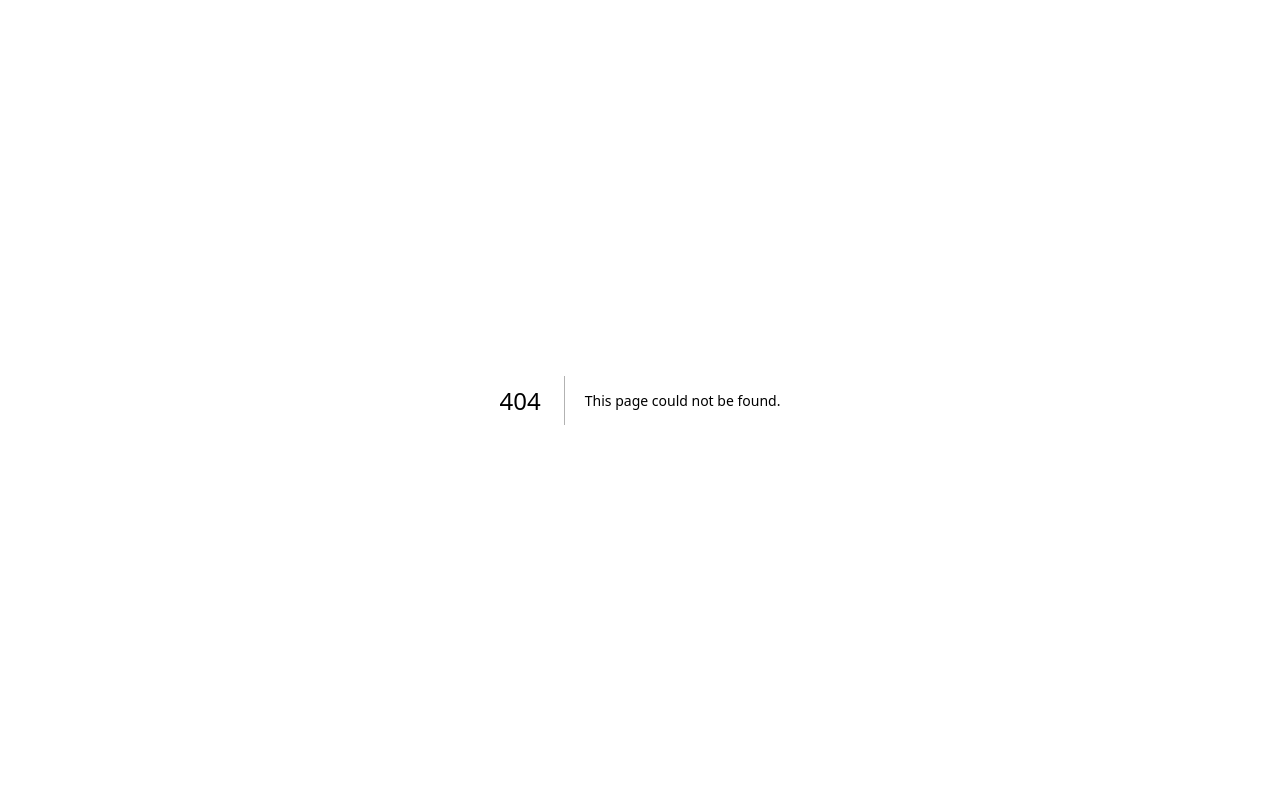
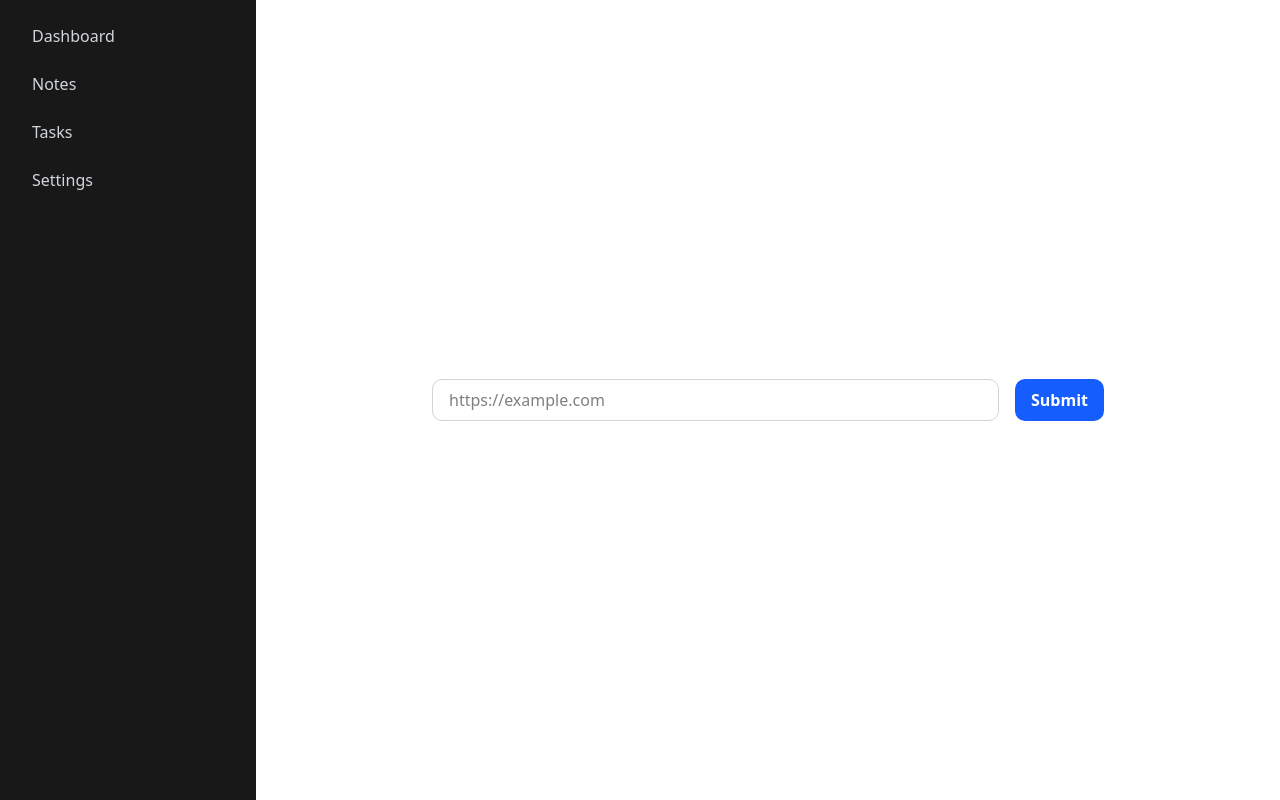
Before and after one commit to Next-Ninjas/second-brain-web, a Next.js app: page /chats in a window 1280 px wide. Before the commit this address had no page. Built offline with nearby package versions, Linux system fonts and the light colour scheme; no server answers.

Commit message:
feat: implement sidebar and dashboard page with URL submission functionality fix: update Privacy Policy and Terms of Service for proper formatting

```diff
--- a/app/(auth)/sign-up/privacy/page.tsx
+++ b/app/(auth)/sign-up/privacy/page.tsx
@@ -114,7 +114,7 @@ export default function PrivacyPolicyPage() {
           </div>
 
           <div className="space-y-4">
-            <h2 className="text-2xl sm:text-3xl font-semibold">9. <strong>Children’s Privacy</strong></h2>
+            <h2 className="text-2xl sm:text-3xl font-semibold">9. <strong>Children&apos;s Privacy</strong></h2>
             <p>
               The Services are not intended for users under the age of 18. We do not knowingly collect data from minors.
               If you believe a child has submitted personal data, contact us and we will delete it.
--- a/app/(auth)/sign-up/terms/page.tsx
+++ b/app/(auth)/sign-up/terms/page.tsx
@@ -14,33 +14,50 @@ export default function TermsOfServicePage() {
           <h1 className="text-4xl sm:text-5xl font-extrabold tracking-tight mb-4">
             Terms of Service
           </h1>
-          <p className="text-md font-semibold text-gray-600 dark:text-gray-400">Effective {today}</p>
+          <p className="text-md font-semibold text-gray-600 dark:text-gray-400">
+            Effective {today}
+          </p>
         </div>
 
         <Separator className="my-6" />
 
         <div className="prose prose-neutral dark:prose-invert max-w-none space-y-8">
           <p>
-            Welcome to <strong>MemoryApp</strong>. These Terms of Service ("Terms") govern your use of our products,
-            services, and associated applications ("Services"). By using our Services, you agree to be bound by these Terms.
+            Welcome to <strong>MemoryApp</strong>. These Terms of Service
+            (&quot;Terms&quot;) govern your use of our products, services, and
+            associated applications (&quot;Services&quot;). By using our
+            Services, you agree to be bound by these Terms.
           </p>
 
           <h2 className="text-2xl sm:text-3xl font-semibold">1. Who We Are</h2>
           <p>
-            MemoryApp is a digital platform that allows users to create, store, and retrieve memory entries using semantic
-            search and related features. Our mission is to make your personal knowledge and moments easily searchable and safe.
+            MemoryApp is a digital platform that allows users to create, store,
+            and retrieve memory entries using semantic search and related
+            features. Our mission is to make your personal knowledge and moments
+            easily searchable and safe.
           </p>
 
-          <h2 className="text-2xl sm:text-3xl font-semibold">2. Account Creation</h2>
+          <h2 className="text-2xl sm:text-3xl font-semibold">
+            2. Account Creation
+          </h2>
           <ul>
             <li>You must be at least 18 years old to create an account.</li>
             <li>You are responsible for all activity under your account.</li>
-            <li>You must keep your login credentials secure and confidential.</li>
-            <li>You may close your account at any time by contacting support.</li>
+            <li>
+              You must keep your login credentials secure and confidential.
+            </li>
+            <li>
+              You may close your account at any time by contacting support.
+            </li>
           </ul>
 
-          <h2 className="text-2xl sm:text-3xl font-semibold">3. Use of Our Services</h2>
-          <p>You agree to use MemoryApp in accordance with these terms, and not to:</p>
+          <h2 className="text-2xl sm:text-3xl font-semibold">
+            3. Use of Our Services
+          </h2>
+          <p>
+            You agree to use MemoryApp in accordance with these terms, and not
+            to:
+          </p>
           <ul>
             <li>Violate any laws or regulations.</li>
             <li>Use the Services for any unlawful or harmful purposes.</li>
@@ -48,37 +65,63 @@ export default function TermsOfServicePage() {
             <li>Interfere with or disrupt the Service or servers.</li>
           </ul>
 
-          <h2 className="text-2xl sm:text-3xl font-semibold">4. Content and Data</h2>
+          <h2 className="text-2xl sm:text-3xl font-semibold">
+            4. Content and Data
+          </h2>
           <ul>
             <li>You retain ownership of the content you submit.</li>
-            <li>We process your content to provide the Services, including storing, retrieving, and searching memories.</li>
-            <li>We do not use your personal content to train our models without explicit consent.</li>
+            <li>
+              We process your content to provide the Services, including
+              storing, retrieving, and searching memories.
+            </li>
+            <li>
+              We do not use your personal content to train our models without
+              explicit consent.
+            </li>
           </ul>
 
-          <h2 className="text-2xl sm:text-3xl font-semibold">5. Subscriptions and Payments</h2>
+          <h2 className="text-2xl sm:text-3xl font-semibold">
+            5. Subscriptions and Payments
+          </h2>
           <ul>
-            <li>Certain features may require a subscription or one-time payment.</li>
-            <li>All payments are final and non-refundable, unless required by law.</li>
+            <li>
+              Certain features may require a subscription or one-time payment.
+            </li>
+            <li>
+              All payments are final and non-refundable, unless required by law.
+            </li>
             <li>We reserve the right to change pricing with prior notice.</li>
           </ul>
 
           <h2 className="text-2xl sm:text-3xl font-semibold">6. Termination</h2>
           <ul>
-            <li>We may suspend or terminate your access for violations of these Terms.</li>
+            <li>
+              We may suspend or terminate your access for violations of these
+              Terms.
+            </li>
             <li>You may delete your account at any time.</li>
-            <li>Upon termination, your data will be deleted as per our retention policy.</li>
+            <li>
+              Upon termination, your data will be deleted as per our retention
+              policy.
+            </li>
           </ul>
 
-          <h2 className="text-2xl sm:text-3xl font-semibold">7. Disclaimer and Limitation of Liability</h2>
+          <h2 className="text-2xl sm:text-3xl font-semibold">
+            7. Disclaimer and Limitation of Liability
+          </h2>
           <p>
-            MemoryApp is provided "as is" without warranties of any kind. We are not liable for any indirect or consequential
-            damages arising from your use of the Services.
+            MemoryApp is provided "as is" without warranties of any kind. We are
+            not liable for any indirect or consequential damages arising from
+            your use of the Services.
           </p>
 
-          <h2 className="text-2xl sm:text-3xl font-semibold">8. Changes to These Terms</h2>
+          <h2 className="text-2xl sm:text-3xl font-semibold">
+            8. Changes to These Terms
+          </h2>
           <p>
-            We may update these Terms periodically. Continued use of the Services after such updates constitutes acceptance of
-            the revised Terms.
+            We may update these Terms periodically. Continued use of the
+            Services after such updates constitutes acceptance of the revised
+            Terms.
           </p>
 
           <h2 className="text-2xl sm:text-3xl font-semibold">9. Contact Us</h2>
--- /dev/null
+++ b/app/chats/page.tsx
@@ -0,0 +1,63 @@
+"use client";
+
+import { useState } from "react";
+import { useMutation } from "@tanstack/react-query";
+import { serverUrl } from "@/lib/environment";
+
+export default function DashboardPage() {
+  const [url, setUrl] = useState("");
+
+  const mutation = useMutation({
+    mutationFn: async (inputUrl: string) => {
+      const res = await fetch(`${serverUrl}/url`, {
+        method: "POST",
+        credentials: "include",
+        headers: {
+          "Content-Type": "application/json",
+        },
+        body: JSON.stringify({ url: inputUrl }),
+      });
+
+      if (!res.ok) throw new Error("Failed to submit URL");
+      return res.json();
+    },
+    onSuccess: () => {
+      alert("URL submitted successfully!");
+      setUrl("");
+    },
+    onError: () => {
+      alert("Submission failed. Please try again.");
+    },
+  });
+
+  const handleSubmit = (e: React.FormEvent) => {
+    e.preventDefault();
+    mutation.mutate(url);
+  };
+
+  return (
+    <div className="flex items-center justify-center min-h-screen px-4">
+      <form
+        onSubmit={handleSubmit}
+        className="flex flex-col sm:flex-row gap-4 w-full max-w-2xl"
+      >
+        <input
+          id="urlInput"
+          type="url"
+          required
+          placeholder="https://example.com"
+          value={url}
+          onChange={(e) => setUrl(e.target.value)}
+          className="flex-1 px-4 py-2 rounded-lg border border-gray-300 dark:border-gray-600 bg-white dark:bg-gray-900 text-black dark:text-white"
+        />
+        <button
+          type="submit"
+          disabled={mutation.isPending}
+          className="bg-blue-600 hover:bg-blue-700 text-white font-semibold py-2 px-4 rounded-lg transition disabled:opacity-50"
+        >
+          {mutation.isPending ? "Submitting..." : "Submit"}
+        </button>
+      </form>
+    </div>
+  );
+}
--- /dev/null
+++ b/lib/extras/headers/index.ts
@@ -0,0 +1,19 @@
+import { headers } from "next/headers";
+
+const DEFAULT_ALLOWED_HEADERS = ["authorization", "cookie"];
+
+export const forwardableHeaders = async (): Promise<Headers> => {
+  const incomingHeaders = await headers();
+  const forwardedHeaders = new Headers();
+
+  for (const key of incomingHeaders.keys()) {
+    if (DEFAULT_ALLOWED_HEADERS.includes(key.toLowerCase())) {
+      const val = incomingHeaders.get(key);
+      if (val) {
+        forwardedHeaders.set(key, val);
+      }
+    }
+  }
+
+  return forwardedHeaders;
+};
--- a/middleware.ts
+++ b/middleware.ts
@@ -18,5 +18,5 @@ const middleware = (request: NextRequest) => {
 
 export default middleware;
 export const config = {
-  matcher: [ "/feeds/:path*"],
+  matcher: [ "/dashboard/:path*"],
 };
```
Also changed, not shown: app/chats/components/side-bar/Sidebar.tsx (renamed from app/dashboard/components/side-bar/Sidebar.tsx), app/chats/layout.tsx (renamed from app/dashboard/layout.tsx).
